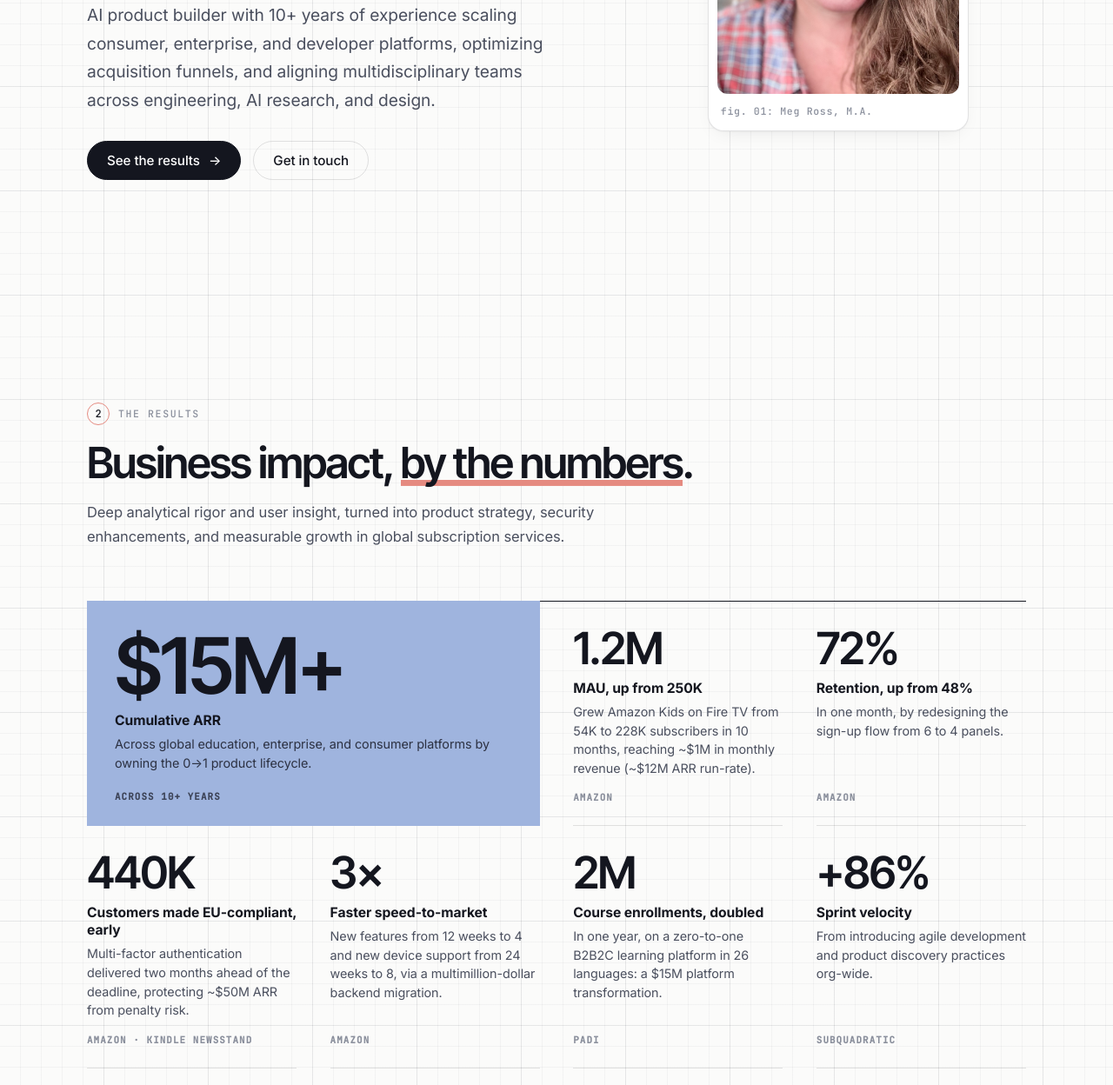
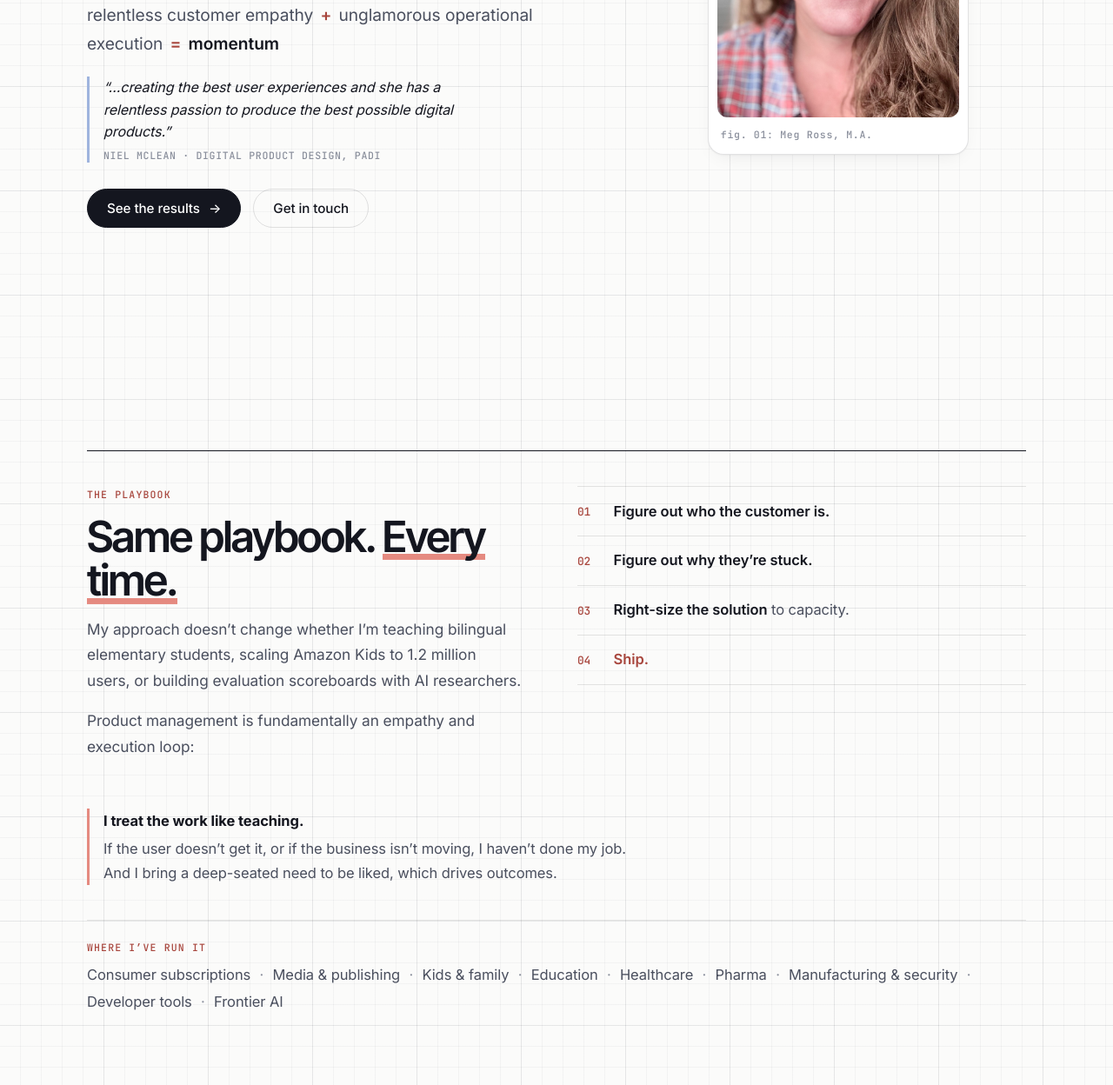
Before and after one commit to meg-aldea/buildwithmeg, a plain HTML site: page index.html in a window 1280 px wide. Shown: the part 500-1748 px from the top of the page at 87% size. Drawn offline with Linux system fonts and the light colour scheme.

Commit message:
Add playbook section, hero testimonial, outreach copy

```diff
--- a/assets/style.css
+++ b/assets/style.css
@@ -1415,3 +1415,35 @@ body.dark .step b { color: var(--ink); }
 .industries.industries-only li { justify-content: flex-start; font-weight: 600; color: var(--ink); }
 @media (max-width: 860px) { .industries.industries-only { grid-template-columns: repeat(2, minmax(0, 1fr)); } }
 @media (max-width: 480px) { .industries.industries-only { grid-template-columns: 1fr; } }
+
+/* ---------- Formula lede ---------- */
+.lede.formula .op { color: var(--red-ink); font-weight: 600; padding: 0 .15em; }
+.lede.formula strong { color: var(--ink); font-weight: 600; }
+
+/* ---------- Playbook / brand statement ---------- */
+.playbook { padding-top: 0; }
+.playbook .pb-grid { border-top: 1px solid var(--ink); padding-top: 2.5rem; }
+.playbook .eyebrow-mono { display:block; font-family: var(--mono, "JetBrains Mono", monospace); font-size:.72rem; letter-spacing:.1em; text-transform:uppercase; color: var(--red-ink); margin-bottom:.8rem; }
+.pb-grid { display:grid; grid-template-columns: 1fr 1fr; gap: 3rem; align-items:start; }
+.pb-intro h2 { margin: 0 0 1rem; }
+.pb-intro p { color: var(--ink-2); font-size: 1.08rem; line-height:1.7; max-width: 46ch; }
+.pb-steps { list-style:none; margin:0; padding:0; counter-reset: pb; }
+.pb-steps li { counter-increment: pb; display:grid; grid-template-columns: 2.6rem 1fr; padding: .95rem 0; border-bottom: 1px solid rgba(0,0,0,.1); color: var(--ink-2); line-height:1.55; }
+.pb-steps li:first-child { border-top: 1px solid rgba(0,0,0,.1); }
+.pb-steps li::before { content: "0" counter(pb); font-family: var(--mono, "JetBrains Mono", monospace); font-size:.8rem; color: var(--red-ink); padding-top:.2rem; }
+.pb-steps li b { color: var(--ink); font-weight:600; }
+.pb-steps li:last-child b { color: var(--red-ink); }
+.pb-traits { display:grid; grid-template-columns: 1fr 1fr; gap: 3rem; margin-top: 2.5rem; }
+.pb-traits p { margin:0; color: var(--ink-2); line-height:1.7; padding-left: 1rem; border-left: 3px solid var(--blue); }
+.pb-traits p:last-child { border-left-color: var(--red); }
+.pb-traits p:only-child { grid-column: 1 / -1; max-width: 62ch; }
+.pb-traits strong { color: var(--ink); display:block; margin-bottom:.25rem; }
+@media (max-width: 820px) { .pb-grid, .pb-traits { grid-template-columns: 1fr; gap: 1.75rem; } }
+.pb-where { margin: 2.5rem 0 0; padding-top: 1.25rem; border-top: 1px solid rgba(0,0,0,.1); color: var(--ink-2); line-height: 1.9; }
+.pb-where .lbl { display:block; font-family: var(--mono, "JetBrains Mono", monospace); font-size:.72rem; letter-spacing:.1em; text-transform:uppercase; color: var(--red-ink); margin-bottom:.3rem; }
+.pb-where .dot { color: var(--ink-3, #999); padding: 0 .35em; }
+
+/* ---------- Hero testimonial ---------- */
+.hero-quote { margin: 22px 0 0; padding-left: 16px; border-left: 3px solid var(--blue); max-width: 46ch; }
+.hero-quote blockquote { margin: 0; font-size: 1rem; line-height: 1.6; color: var(--ink); font-style: italic; }
+.hero-quote figcaption { margin-top: 6px; font: 500 .72rem/1.4 var(--mono); letter-spacing: .06em; text-transform: uppercase; color: var(--ink-3); }
--- a/index.html
+++ b/index.html
@@ -16,7 +16,7 @@
 <link rel="preconnect" href="https://fonts.googleapis.com">
 <link rel="preconnect" href="https://fonts.gstatic.com" crossorigin>
 <link href="https://fonts.googleapis.com/css2?family=Inter+Tight:wght@500;600&family=Inter:wght@400;500;600;700&family=JetBrains+Mono:wght@500&display=swap" rel="stylesheet">
-<link rel="stylesheet" href="assets/style.css?v=1793999422">
+<link rel="stylesheet" href="assets/style.css?v=1794846142">
 <script src="assets/site.js?v=1793998317" defer></script>
 </head>
 <body class="editorial">
@@ -46,7 +46,11 @@
           <span data-split>I build products that</span>
           <span class="hl" style="--d:900ms"><span data-split>move the business</span></span>
         </h1>
-        <p class="lede">AI product builder with 10+ years of experience scaling consumer, enterprise, and developer platforms, optimizing acquisition funnels, and aligning multidisciplinary teams across engineering, AI research, and design.</p>
+        <p class="lede formula">relentless customer empathy <span class="op">+</span> unglamorous operational execution <span class="op">=</span> <strong>momentum</strong></p>
+        <figure class="hero-quote">
+          <blockquote>“…creating the best user experiences and she has a relentless passion to produce the best possible digital products.”</blockquote>
+          <figcaption>Niel McLean · Digital product design, PADI</figcaption>
+        </figure>
         <div class="ctas">
           <a class="btn" href="#results">See the results <span class="arr">→</span></a>
           <a class="btn ghost" href="#contact">Get in touch</a>
@@ -59,6 +63,30 @@
           <figcaption>fig. 01: Meg Ross, M.A.</figcaption>
         </figure>
       </div>
+    </div>
+  </section>
+
+  <!-- PLAYBOOK / BRAND STATEMENT -->
+  <section class="playbook" id="playbook">
+    <div class="wrap">
+      <div class="pb-grid">
+        <div class="pb-intro reveal">
+          <span class="eyebrow-mono">The playbook</span>
+          <h2>Same playbook. <span class="hl">Every time.</span></h2>
+          <p>My approach doesn’t change whether I’m teaching bilingual elementary students, scaling Amazon Kids to 1.2 million users, or building evaluation scoreboards with AI researchers.</p>
+          <p>Product management is fundamentally an empathy and execution loop:</p>
+        </div>
+        <ol class="pb-steps reveal">
+          <li><span><b>Figure out who the customer is.</b></span></li>
+          <li><span><b>Figure out why they’re stuck.</b></span></li>
+          <li><span><b>Right-size the solution</b> to capacity.</span></li>
+          <li><span><b>Ship.</b></span></li>
+        </ol>
+      </div>
+      <div class="pb-traits reveal">
+        <p><strong>I treat the work like teaching.</strong> If the user doesn’t get it, or if the business isn’t moving, I haven’t done my job. And I bring a deep-seated need to be liked, which drives outcomes.</p>
+      </div>
+      <p class="pb-where reveal"><span class="lbl">Where I’ve run it</span>Consumer subscriptions <span class="dot">·</span> Media &amp; publishing <span class="dot">·</span> Kids &amp; family <span class="dot">·</span> Education <span class="dot">·</span> Healthcare <span class="dot">·</span> Pharma <span class="dot">·</span> Manufacturing &amp; security <span class="dot">·</span> Developer tools <span class="dot">·</span> Frontier AI</p>
     </div>
   </section>
 
@@ -206,20 +234,6 @@
         </article>
       </div>
 
-      <div class="range reveal">
-        <span class="label">Industries and verticals</span>
-        <ul class="industries industries-only">
-          <li>Consumer subscriptions</li>
-          <li>Media &amp; publishing</li>
-          <li>Kids &amp; family</li>
-          <li>Education</li>
-          <li>Healthcare</li>
-          <li>Pharma</li>
-          <li>Manufacturing &amp; security</li>
-          <li>Developer tools</li>
-          <li>Frontier AI</li>
-        </ul>
-      </div>
 
       <div class="deep reveal">
         <p>Want the deep dive?</p>
@@ -237,7 +251,7 @@
         <p>Next, I’m looking for a long-term home: a team scaling a product people already pay for.</p>
       </div>
       <div class="asks">
-        <div class="ask reveal"><span class="k">01</span><h3>Hiring a product leader?</h3><p>I’d love to hear about the role and the team. Send it my way and let’s talk.</p></div>
+        <div class="ask reveal"><span class="k">01</span><h3>Hiring a leader?</h3><p>I’d love to hear about the role and the team. Send it my way and let’s talk.</p></div>
         <div class="ask reveal d1"><span class="k">02</span><h3>Want to talk shop?</h3><p>Product, learning science, or building things with Claude Code. Happy to compare notes.</p></div>
       </div>
       <div class="contact-links reveal">
```
Also changed, not shown: 404.html (+1 -1 lines), about/index.html (+1 -1 lines), ai/index.html (+2 -2 lines), blog/index.html (+1 -1 lines), blog/product-management-foundations/index.html (+1 -1 lines), edtech/index.html (+1 -1 lines), portfolio/index.html (+1 -1 lines).
